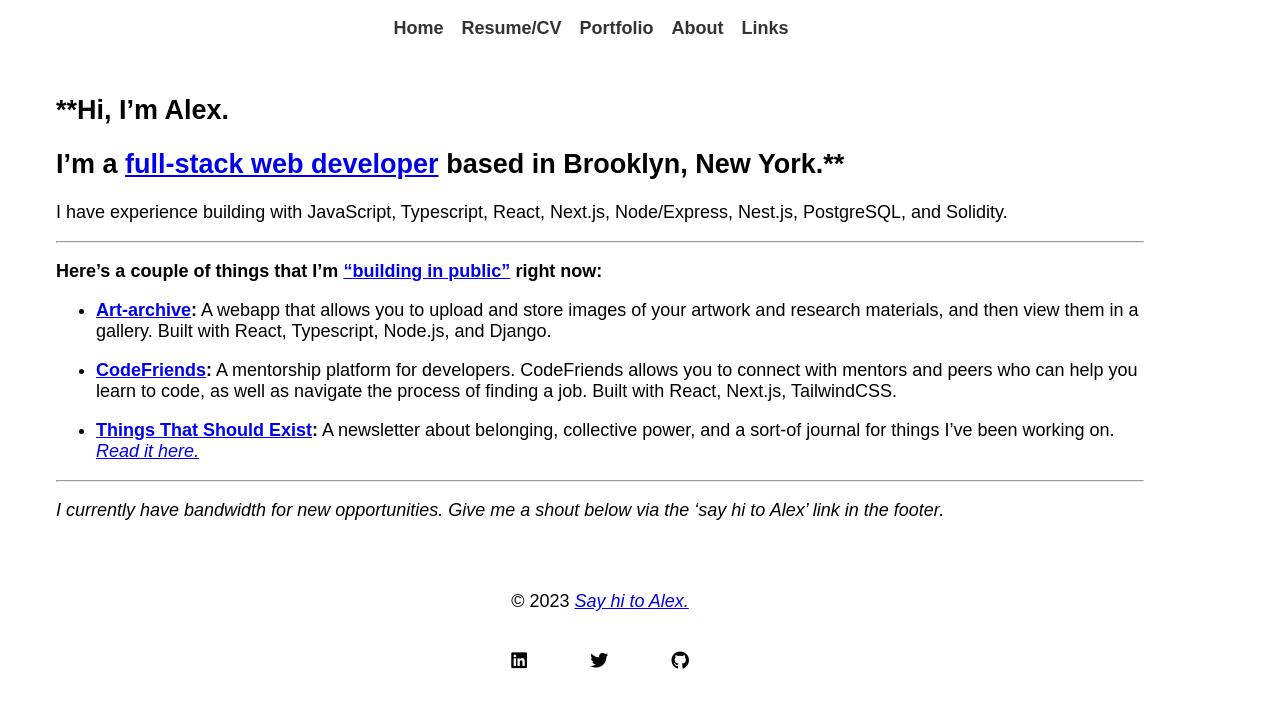
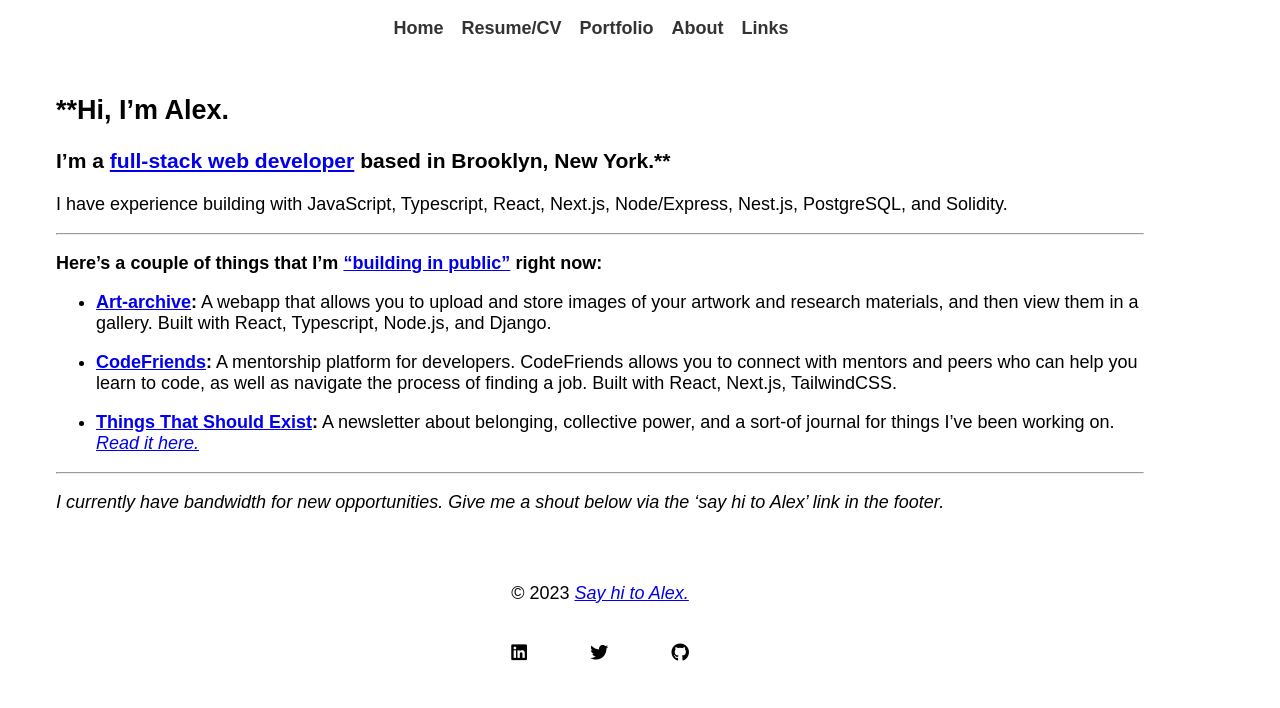
Before and after one commit to alexdwagner/alexdwagner.github.io, a Jekyll site: the page built from index.md, in a window 1280 px wide. Shown: the top 708 px of the page. Built offline with Jekyll 4.4.1, drawn with Linux system fonts in a browser that asks for light colours.

Commit message:
Home page text again.

```diff
--- a/index.md
+++ b/index.md
@@ -8,7 +8,7 @@ permalink: /
 
 ## **Hi, I'm Alex.
 
-## I'm a [full-stack web developer](https://github.com/alexdwagner) based in Brooklyn, New York.**
+### I'm a [full-stack web developer](https://github.com/alexdwagner) based in Brooklyn, New York.**
 
 I have experience building with JavaScript, Typescript, React, Next.js, Node/Express, Nest.js, PostgreSQL, and Solidity.
 
```
